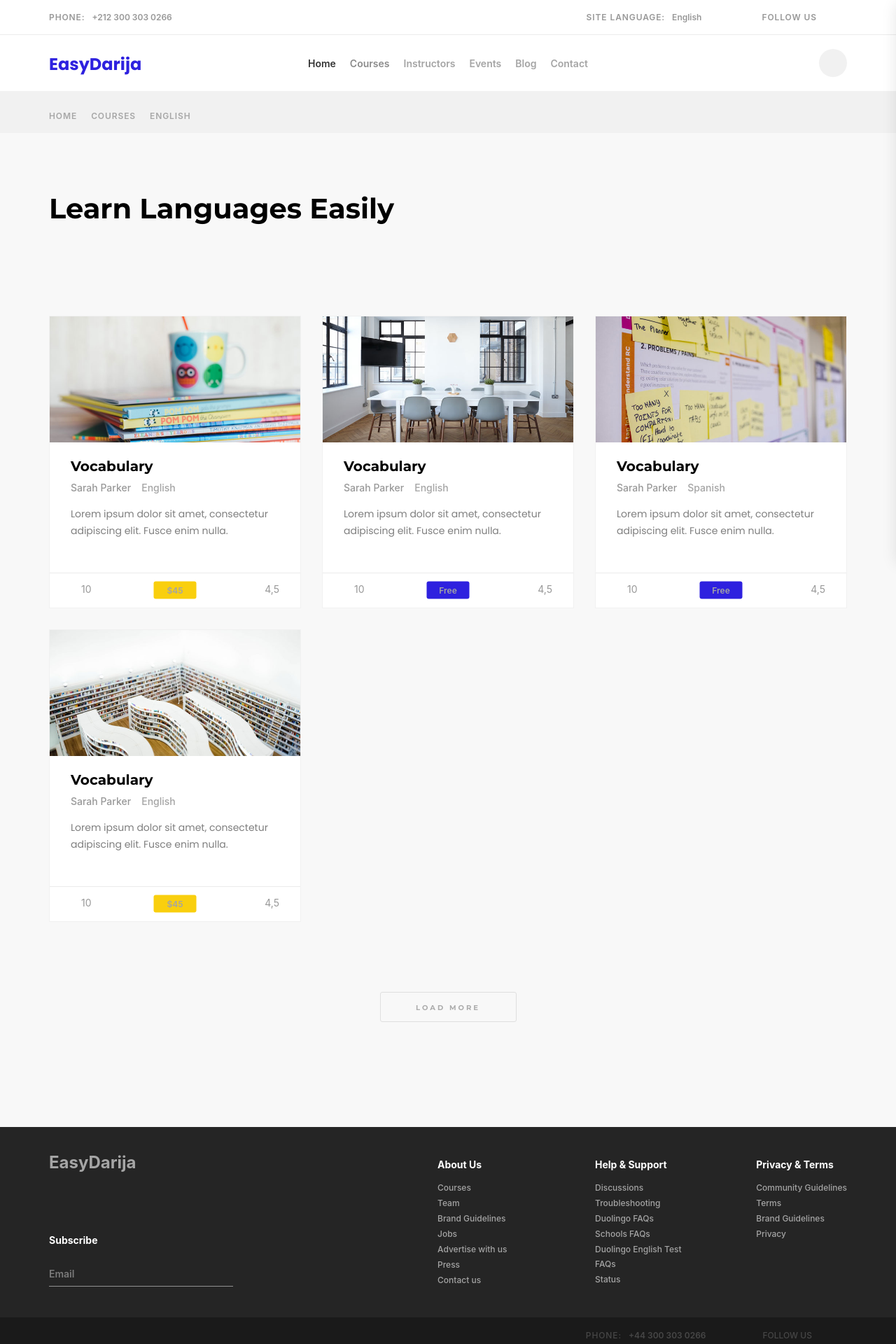
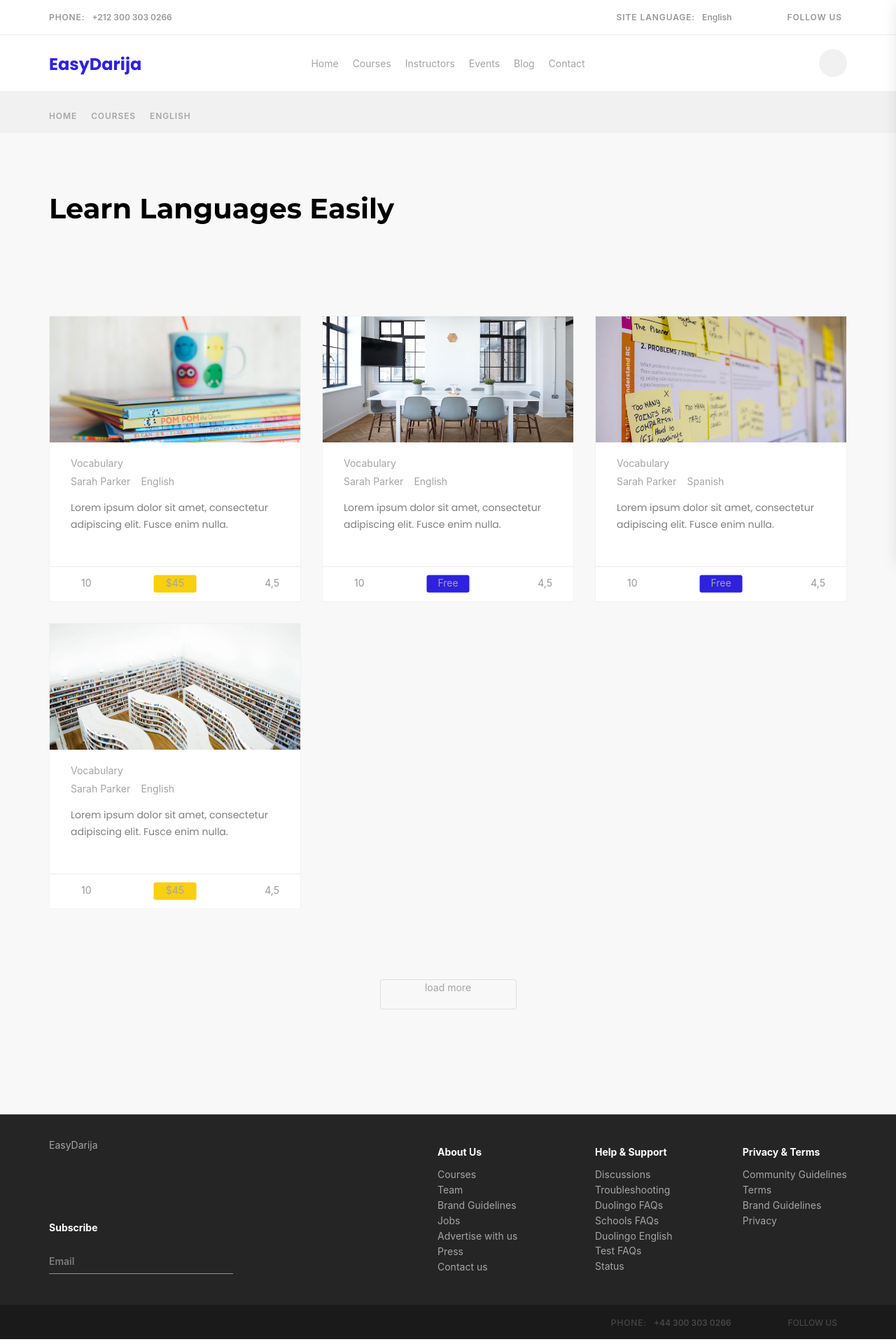
Before and after one commit to naaoufal/learn_language, a React (Create React App) app: page /courses in a window 1280 px wide. Shown: the top 1920 px of the page at 70% size. Built offline with nearby package versions, Linux system fonts and the light colour scheme; some icons are missing.

Commit message:
fix ancer link problem

```diff
--- a/src/components/Carousel/index.js
+++ b/src/components/Carousel/index.js
@@ -14,7 +14,7 @@ const Carousel = () => {
 				<div class="row">
 					<div class="col text-center">
 						<h1 class="home_title">Learn Languages Easily</h1>
-						<div class="home_button trans_200"><a href="#courses">get started</a></div>
+						<div class="home_button trans_200">get started</div>
 					</div>
 				</div>
 			</div>
--- a/src/components/Courses/index.js
+++ b/src/components/Courses/index.js
@@ -59,11 +59,11 @@ const Courses = () => {
                             <div class="course">
                                 <div class="course_image"><img src={item?.img} alt="" /></div>
                                 <div class="course_body">
-                                    <div class="course_title"><a>Vocabulary</a></div>
+                                    <div class="course_title">Vocabulary</div>
                                     <div class="course_info">
                                         <ul>
-                                            <li><a >Sarah Parker</a></li>
-                                            <li><a >English</a></li>
+                                            <li>Sarah Parker</li>
+                                            <li>English</li>
                                         </ul>
                                     </div>
                                     <div class="course_text">
@@ -73,7 +73,7 @@ const Courses = () => {
                                 <div class="course_footer d-flex flex-row align-items-center justify-content-start">
                                     <div class="course_students"><i class="fa fa-user" aria-hidden="true"></i><span>10</span></div>
                                     <div class="course_rating ml-auto"><i class="fa fa-star" aria-hidden="true"></i><span>4,5</span></div>
-                                    <div class="course_mark course_free trans_200"><a >Free</a></div>
+                                    <div class="course_mark course_free trans_200">Free</div>
                                 </div>
                             </div>
                         </div>
--- a/src/components/EventCard/index.js
+++ b/src/components/EventCard/index.js
@@ -18,7 +18,7 @@ const EventCard = () => {
 							<div class="event_month">aug</div>
 						</div>
 						<div class="event_body d-flex flex-row align-items-center justify-content-start">
-							<div class="event_title"><a >Networking Day</a></div>
+							<div class="event_title">Networking Day</div>
 							<div class="event_tag ml-auto">Free</div>
 						</div>
 					</div>
@@ -32,7 +32,7 @@ const EventCard = () => {
 							<div class="event_month">aug</div>
 						</div>
 						<div class="event_body d-flex flex-row align-items-center justify-content-start">
-							<div class="event_title"><a >Networking Day</a></div>
+							<div class="event_title">Networking Day</div>
 							<div class="event_tag ml-auto">Free</div>
 						</div>
 					</div>
@@ -46,7 +46,7 @@ const EventCard = () => {
 							<div class="event_month">aug</div>
 						</div>
 						<div class="event_body d-flex flex-row align-items-center justify-content-start">
-							<div class="event_title"><a >Networking Day</a></div>
+							<div class="event_title">Networking Day</div>
 							<div class="event_tag ml-auto">Free</div>
 						</div>
 					</div>
--- a/src/components/Footer/index.js
+++ b/src/components/Footer/index.js
@@ -7,7 +7,7 @@ const Footer = () => {
 
 					<div class="col-lg-3 footer_col">
 						<div class="newsletter_container d-flex flex-column align-items-start justify-content-end">
-							<div class="footer_logo mb-auto"><a >EasyDarija</a></div>
+							<div class="footer_logo mb-auto">EasyDarija</div>
 							<div class="footer_title">Subscribe</div>
 							<form action="#" id="newsletter_form" class="newsletter_form">
 								<input type="email" class="newsletter_input" placeholder="Email" required="required" />
@@ -20,13 +20,13 @@ const Footer = () => {
 						<div>
 							<div class="footer_title">About Us</div>
 							<ul class="footer_list">
-								<li><a >Courses</a></li>
-								<li><a >Team</a></li>
-								<li><a >Brand Guidelines</a></li>
-								<li><a >Jobs</a></li>
-								<li><a >Advertise with us</a></li>
-								<li><a >Press</a></li>
-								<li><a >Contact us</a></li>
+								<li>Courses</li>
+								<li>Team</li>
+								<li>Brand Guidelines</li>
+								<li>Jobs</li>
+								<li>Advertise with us</li>
+								<li>Press</li>
+								<li>Contact us</li>
 							</ul>
 						</div>
 					</div>
@@ -34,12 +34,12 @@ const Footer = () => {
 					<div class="col-lg-2 footer_col">
 						<div class="footer_title">Help & Support</div>
 						<ul class="footer_list">
-							<li><a >Discussions</a></li>
-							<li><a >Troubleshooting</a></li>
-							<li><a >Duolingo FAQs</a></li>
-							<li><a >Schools FAQs</a></li>
-							<li><a >Duolingo English Test FAQs</a></li>
-							<li><a >Status</a></li>
+							<li>Discussions</li>
+							<li>Troubleshooting</li>
+							<li>Duolingo FAQs</li>
+							<li>Schools FAQs</li>
+							<li>Duolingo English Test FAQs</li>
+							<li>Status</li>
 						</ul>
 					</div>
 
@@ -47,10 +47,10 @@ const Footer = () => {
 						<div>
 							<div class="footer_title">Privacy & Terms</div>
 							<ul class="footer_list">
-								<li><a >Community Guidelines</a></li>
-								<li><a >Terms</a></li>
-								<li><a >Brand Guidelines</a></li>
-								<li><a >Privacy</a></li>
+								<li>Community Guidelines</li>
+								<li>Terms</li>
+								<li>Brand Guidelines</li>
+								<li>Privacy</li>
 							</ul>
 						</div>
 					</div>
@@ -68,9 +68,9 @@ const Footer = () => {
 								<div class="footer_social">
 									<span class="cr_social_title">follow us</span>
 									<ul>
-										<li><a ><i class="fa fa-facebook" aria-hidden="true"></i></a></li>
-										<li><a ><i class="fa fa-instagram" aria-hidden="true"></i></a></li>
-										<li><a ><i class="fa fa-twitter" aria-hidden="true"></i></a></li>
+										<li><i class="fa fa-facebook" aria-hidden="true"></i></li>
+										<li><i class="fa fa-instagram" aria-hidden="true"></i></li>
+										<li><i class="fa fa-twitter" aria-hidden="true"></i></li>
 									</ul>
 								</div>
 							</div>
--- a/src/components/NavBar/index.js
+++ b/src/components/NavBar/index.js
@@ -8,18 +8,18 @@ const NavBar = () => {
                     <div class="col">
                         <div class="header_content d-flex flex-row align-items-center justify-content-start">
                             <div class="logo_container mr-auto">
-                                <a >
+
                                     <div class="logo_text">EasyDarija</div>
-                                </a>
+
                             </div>
                             <nav class="main_nav_contaner">
                                 <ul class="main_nav">
-                                    <li class="active"><a >Home</a></li>
-                                    <li><a href="/courses">Courses</a></li>
-                                    <li><a >Instructors</a></li>
-                                    <li><a >Events</a></li>
-                                    <li><a >Blog</a></li>
-                                    <li><a >Contact</a></li>
+                                    <li class="active">Home</li>
+                                    <li>Courses</li>
+                                    <li>Instructors</li>
+                                    <li>Events</li>
+                                    <li>Blog</li>
+                                    <li>Contact</li>
                                 </ul>
                             </nav>
                             <div class="header_content_right ml-auto text-right">
@@ -33,7 +33,7 @@ const NavBar = () => {
                                         </form>
                                     </div>
                                 </div>
-                                <div class="user"><a ><i class="fa fa-user" aria-hidden="true"></i></a></div>
+                                <div class="user"><i class="fa fa-user" aria-hidden="true"></i></div>
                                 <div class="hamburger menu_mm">
                                     <i class="fa fa-bars menu_mm" aria-hidden="true"></i>
                                 </div>
--- a/src/components/ResponsiveBar/index.js
+++ b/src/components/ResponsiveBar/index.js
@@ -20,12 +20,12 @@ const ResponsiveBar = () => {
             </div>
             <nav class="menu_nav">
                 <ul class="menu_mm">
-                    <li class="menu_mm"><a href="index.html">Home</a></li>
-                    <li class="menu_mm"><a href="courses.html">Courses</a></li>
-                    <li class="menu_mm"><a href="instructors.html">Instructors</a></li>
-                    <li class="menu_mm"><a >Events</a></li>
-                    <li class="menu_mm"><a href="blog.html">Blog</a></li>
-                    <li class="menu_mm"><a href="contact.html">Contact</a></li>
+                    <li class="menu_mm">Home</li>
+                    <li class="menu_mm">Courses</li>
+                    <li class="menu_mm">Instructors</li>
+                    <li class="menu_mm">Events</li>
+                    <li class="menu_mm">Blog</li>
+                    <li class="menu_mm">Contact</li>
                 </ul>
             </nav>
             <div class="menu_extra">
@@ -33,9 +33,9 @@ const ResponsiveBar = () => {
                 <div class="menu_social">
                     <span class="menu_title">follow us</span>
                     <ul>
-                        <li><a ><i class="fa fa-facebook" aria-hidden="true"></i></a></li>
-                        <li><a ><i class="fa fa-instagram" aria-hidden="true"></i></a></li>
-                        <li><a ><i class="fa fa-twitter" aria-hidden="true"></i></a></li>
+                        <li><i class="fa fa-facebook" aria-hidden="true"></i></li>
+                        <li><i class="fa fa-instagram" aria-hidden="true"></i></li>
+                        <li><i class="fa fa-twitter" aria-hidden="true"></i></li>
                     </ul>
                 </div>
             </div>
--- a/src/components/TopBar/index.js
+++ b/src/components/TopBar/index.js
@@ -14,9 +14,9 @@ const TopBar = () => {
                                     <span class="top_bar_title">site language:</span>
                                         <ul class="lang_list">
                                             <li class="hassubs">
-                                            <a >English<i class="fa fa-angle-down" aria-hidden="true"></i></a>
+                                            English<i class="fa fa-angle-down" aria-hidden="true"></i>
                                             <ul>
-                                                <li><a >Arabe</a></li>
+                                                <li>Arabe</li>
                                             </ul>
                                             </li>
                                         </ul>
@@ -24,9 +24,9 @@ const TopBar = () => {
                                     <div class="top_bar_social">
                                         <span class="top_bar_title social_title">follow us</span>
                                         <ul>
-                                            <li><a ><i class="fa fa-facebook" aria-hidden="true"></i></a></li>
-                                            <li><a ><i class="fa fa-instagram" aria-hidden="true"></i></a></li>
-                                            <li><a ><i class="fa fa-twitter" aria-hidden="true"></i></a></li>
+                                            <li><i class="fa fa-facebook" aria-hidden="true"></i></li>
+                                            <li><i class="fa fa-instagram" aria-hidden="true"></i></li>
+                                            <li><i class="fa fa-twitter" aria-hidden="true"></i></li>
                                         </ul>
                                     </div>
                                 </div>
--- a/src/screens/CoursesScreen/index.js
+++ b/src/screens/CoursesScreen/index.js
@@ -12,8 +12,8 @@ const CoursesScreen = () => {
                         <div class="row">
                             <div class="col">
                                 <ul class="breadcrumbs_list d-flex flex-row align-items-center justify-content-start">
-                                    <li><a href="/">home</a></li>
-                                    <li><a href="/courses">courses</a></li>
+                                    <li>home</li>
+                                    <li>courses</li>
                                     <li>english</li>
                                 </ul>
                             </div>
@@ -37,11 +37,11 @@ const CoursesScreen = () => {
 					<div class="course">
 						<div class="course_image"><img src="images/course_9.jpg" alt="" /></div>
 						<div class="course_body">
-							<div class="course_title"><a href="course.html">Vocabulary</a></div>
+							<div class="course_title">Vocabulary</div>
 							<div class="course_info">
 								<ul>
-									<li><a href="instructors.html">Sarah Parker</a></li>
-									<li><a >English</a></li>
+									<li>Sarah Parker</li>
+									<li>English</li>
 								</ul>
 							</div>
 							<div class="course_text">
@@ -51,7 +51,7 @@ const CoursesScreen = () => {
 						<div class="course_footer d-flex flex-row align-items-center justify-content-start">
 							<div class="course_students"><i class="fa fa-user" aria-hidden="true"></i><span>10</span></div>
 							<div class="course_rating ml-auto"><i class="fa fa-star" aria-hidden="true"></i><span>4,5</span></div>
-							<div class="course_mark trans_200"><a >$45</a></div>
+							<div class="course_mark trans_200">$45</div>
 						</div>
 					</div>
 				</div>
@@ -60,11 +60,11 @@ const CoursesScreen = () => {
 					<div class="course">
 						<div class="course_image"><img src="images/course_10.jpg" alt="" /></div>
 						<div class="course_body">
-							<div class="course_title"><a href="course.html">Vocabulary</a></div>
+							<div class="course_title">Vocabulary</div>
 							<div class="course_info">
 								<ul>
-									<li><a href="instructors.html">Sarah Parker</a></li>
-									<li><a >English</a></li>
+									<li>Sarah Parker</li>
+									<li>English</li>
 								</ul>
 							</div>
 							<div class="course_text">
@@ -74,7 +74,7 @@ const CoursesScreen = () => {
 						<div class="course_footer d-flex flex-row align-items-center justify-content-start">
 							<div class="course_students"><i class="fa fa-user" aria-hidden="true"></i><span>10</span></div>
 							<div class="course_rating ml-auto"><i class="fa fa-star" aria-hidden="true"></i><span>4,5</span></div>
-							<div class="course_mark course_free trans_200"><a >Free</a></div>
+							<div class="course_mark course_free trans_200">Free</div>
 						</div>
 					</div>
 				</div>
@@ -83,11 +83,11 @@ const CoursesScreen = () => {
 					<div class="course">
 						<div class="course_image"><img src="images/course_11.jpg" alt="" /></div>
 						<div class="course_body">
-							<div class="course_title"><a href="course.html">Vocabulary</a></div>
+							<div class="course_title">Vocabulary</div>
 							<div class="course_info">
 								<ul>
-									<li><a href="instructors.html">Sarah Parker</a></li>
-									<li><a >Spanish</a></li>
+									<li>Sarah Parker</li>
+									<li>Spanish</li>
 								</ul>
 							</div>
 							<div class="course_text">
@@ -97,7 +97,7 @@ const CoursesScreen = () => {
 						<div class="course_footer d-flex flex-row align-items-center justify-content-start">
 							<div class="course_students"><i class="fa fa-user" aria-hidden="true"></i><span>10</span></div>
 							<div class="course_rating ml-auto"><i class="fa fa-star" aria-hidden="true"></i><span>4,5</span></div>
-							<div class="course_mark course_free trans_200"><a >Free</a></div>
+							<div class="course_mark course_free trans_200">Free</div>
 						</div>
 					</div>
 				</div>
@@ -106,11 +106,11 @@ const CoursesScreen = () => {
 					<div class="course">
 						<div class="course_image"><img src="images/course_12.jpg" alt="" /></div>
 						<div class="course_body">
-							<div class="course_title"><a href="course.html">Vocabulary</a></div>
+							<div class="course_title">Vocabulary</div>
 							<div class="course_info">
 								<ul>
-									<li><a href="instructors.html">Sarah Parker</a></li>
-									<li><a >English</a></li>
+									<li>Sarah Parker</li>
+									<li>English</li>
 								</ul>
 							</div>
 							<div class="course_text">
@@ -120,7 +120,7 @@ const CoursesScreen = () => {
 						<div class="course_footer d-flex flex-row align-items-center justify-content-start">
 							<div class="course_students"><i class="fa fa-user" aria-hidden="true"></i><span>10</span></div>
 							<div class="course_rating ml-auto"><i class="fa fa-star" aria-hidden="true"></i><span>4,5</span></div>
-							<div class="course_mark trans_200"><a >$45</a></div>
+							<div class="course_mark trans_200">$45</div>
 						</div>
 					</div>
 				</div>
@@ -129,7 +129,7 @@ const CoursesScreen = () => {
 
 			<div class="row">
 				<div class="col">
-					<div class="load_more_button"><a href="">load more</a></div>
+					<div class="load_more_button">load more</div>
 				</div>
 			</div>
 		</div>
```
Also changed, not shown: src/components/Instructors/index.js (+12 -12 lines).
